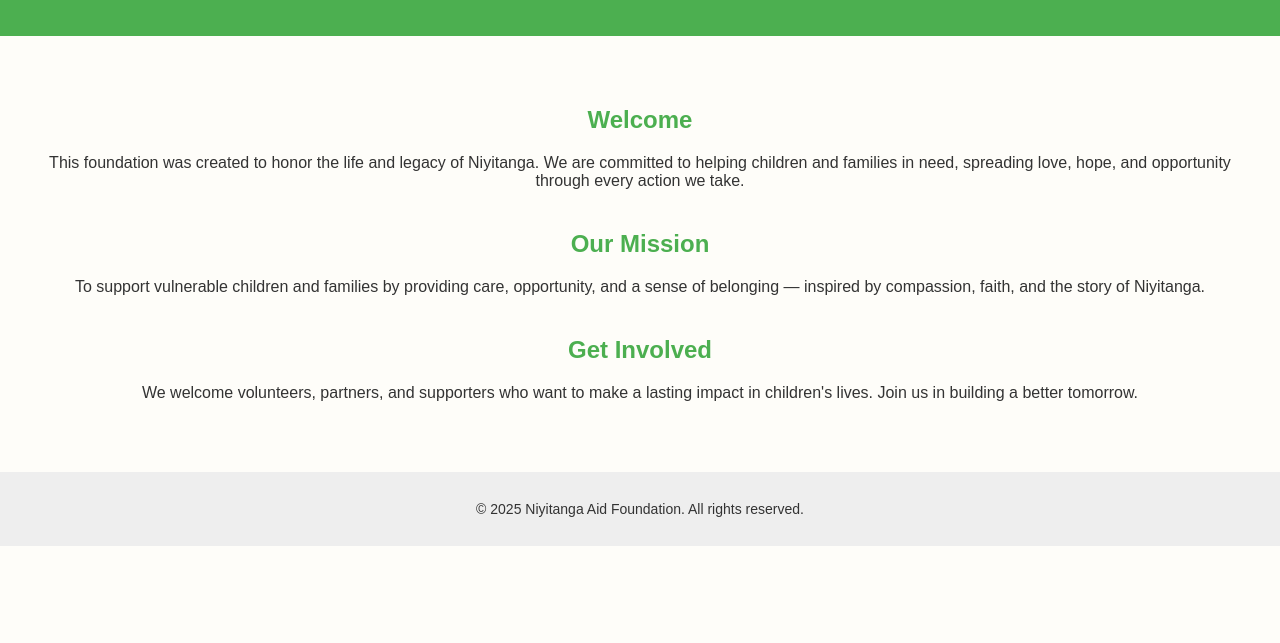
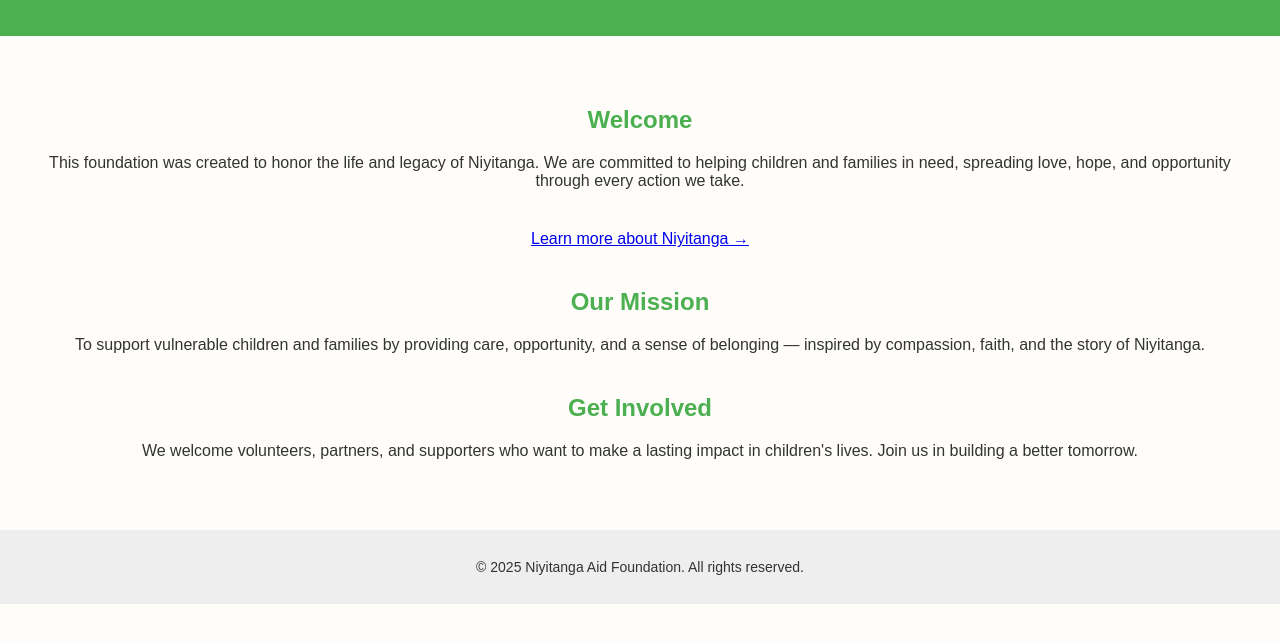
Before and after one commit to egide2021/niyitanga-aid-foundation, a plain HTML site: page index.html in a window 1280 px wide. Shown: the part 101-744 px from the top of the page. Drawn offline with Linux system fonts and the light colour scheme.

Commit message:
Add link to About Niyitanga page from homepage

```diff
--- a/index.html
+++ b/index.html
@@ -50,7 +50,7 @@
       <h2>Welcome</h2>
       <p>This foundation was created to honor the life and legacy of Niyitanga. We are committed to helping children and families in need, spreading love, hope, and opportunity through every action we take.</p>
     </section>
-
+    <p><a href="about.html">Learn more about Niyitanga &rarr;</a></p>
     <section>
       <h2>Our Mission</h2>
       <p>To support vulnerable children and families by providing care, opportunity, and a sense of belonging — inspired by compassion, faith, and the story of Niyitanga.</p>
```
